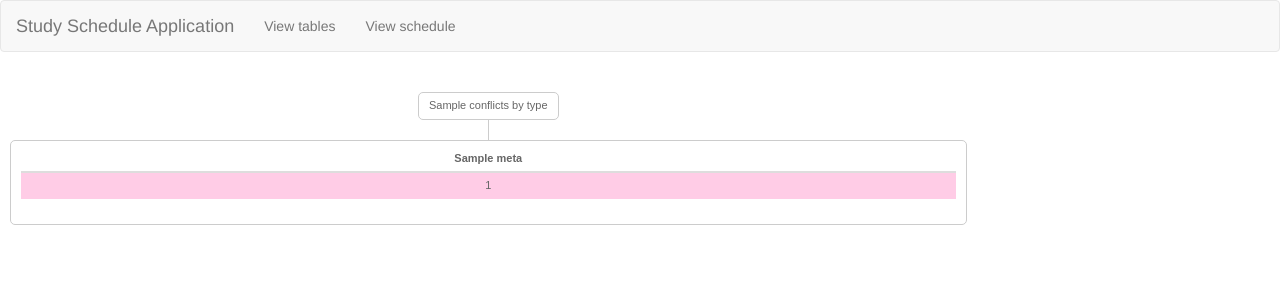
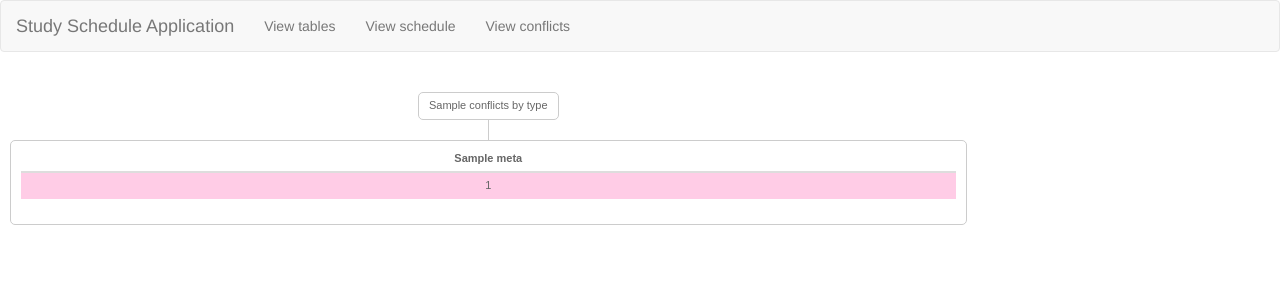
Before and after one commit to boriswinner/wba, a Python web app: template templates/conflictsView.html in a window 1280 px wide. Shown: the top 300 px of the page. Run offline with Jinja, Linux system fonts and the light colour scheme; the template is opened without the code that fills it: most values are stand-ins (such as "Sample title", 1, 10 or a date in 2020).

Commit message:
Added link to conflicts

```diff
--- a/templates/layout.html
+++ b/templates/layout.html
@@ -48,6 +48,7 @@
             <ul class="nav navbar-nav">
                 <li><a href = {{ url_for("view_table") }}>View tables</a></li>
                 <li><a href = {{ url_for("viewSchedule") }}>View schedule</a></li>
+                <li><a href = {{ url_for("viewConflicts") }}>View conflicts</a></li>
             </ul>
         </div>
     </nav>
```
